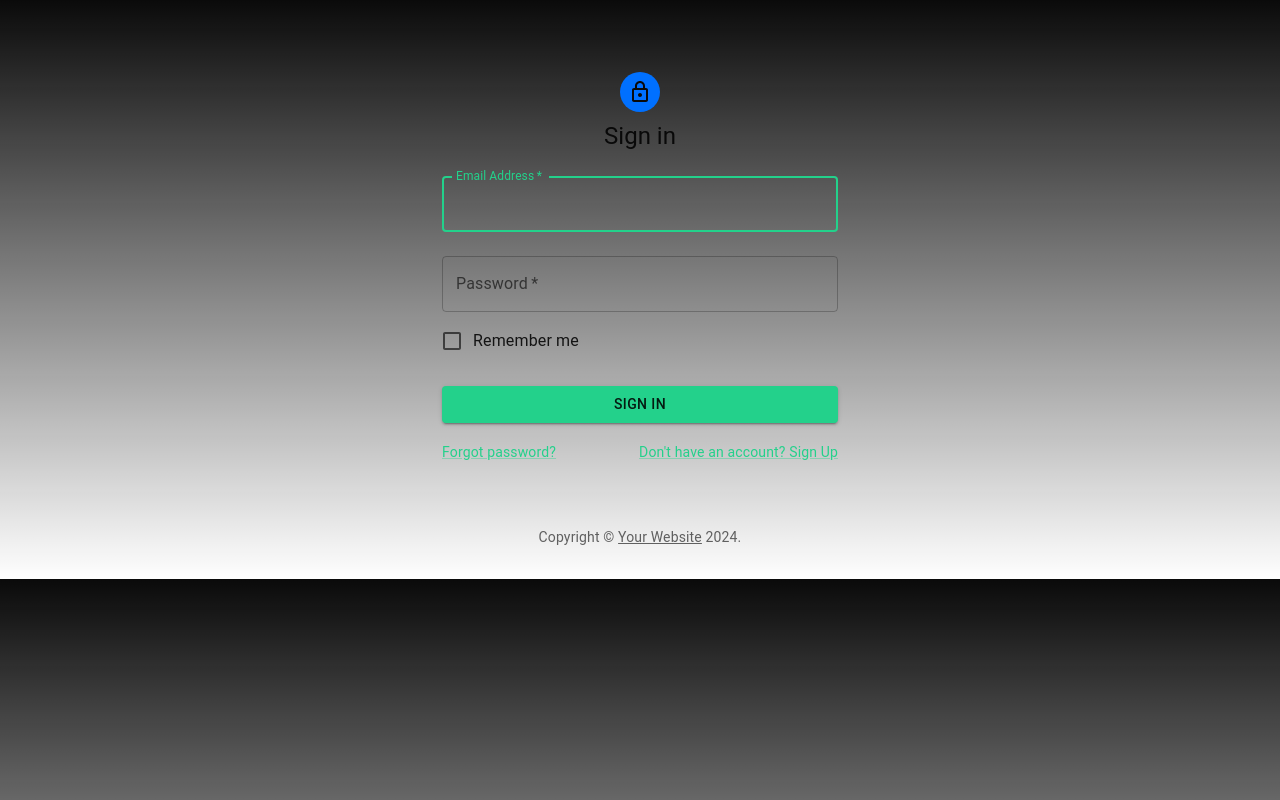
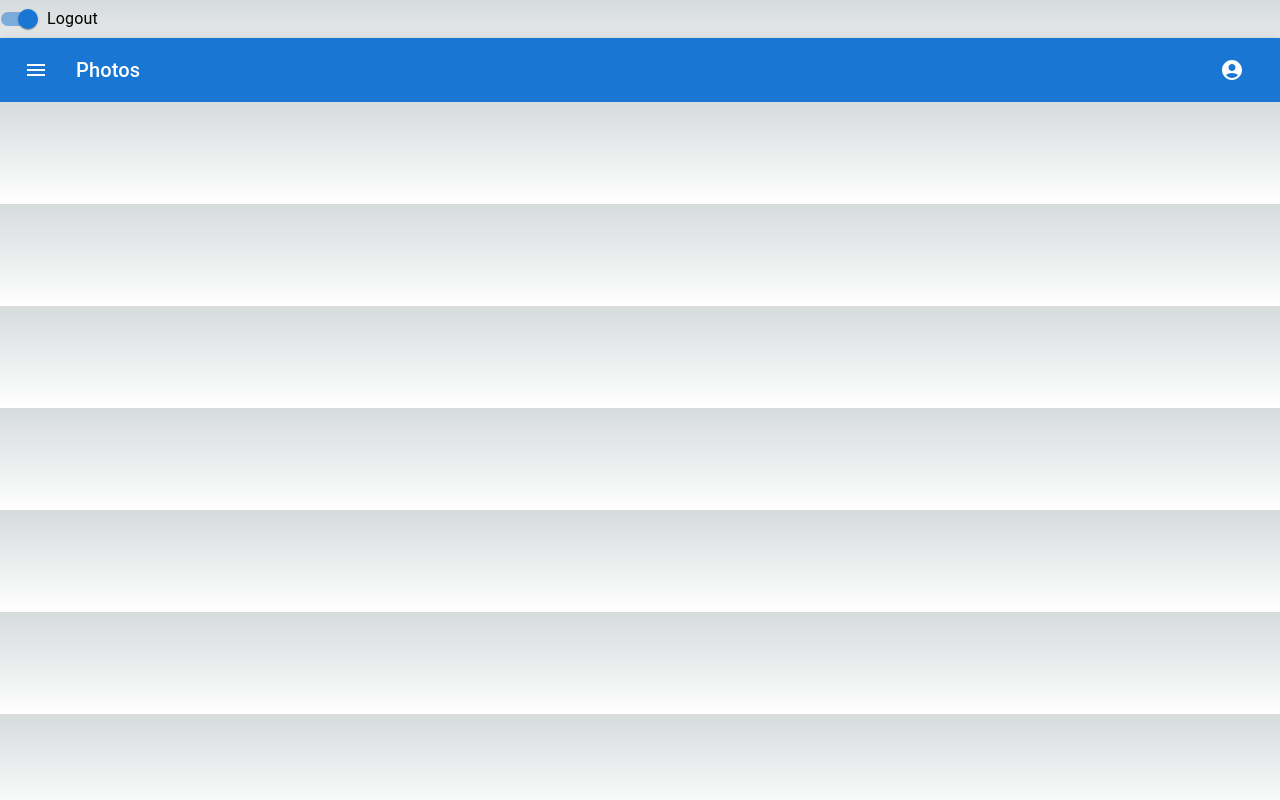
Before and after one commit to cocomittens/algo-battle, a Next.js app in the folder algo-frontend/: page / in a window 1280 px wide. Built offline with nearby package versions, Linux system fonts and the light colour scheme.

Commit message:
Add queue and results

```diff
--- a/algo-frontend/app/components/navbar.tsx
+++ b/algo-frontend/app/components/navbar.tsx
@@ -1,3 +1,4 @@
+"use client";
 import * as React from "react";
 import AppBar from "@mui/material/AppBar";
 import Box from "@mui/material/Box";
--- a/algo-frontend/app/page.tsx
+++ b/algo-frontend/app/page.tsx
@@ -2,7 +2,9 @@ import Image from "next/image";
 import styles from "./page.module.css";
 import SignIn from "./pages/signin";
 import SignUp from "./pages/signup";
+import Dashboard from "./pages/dashboard";
+import Queue from "./pages/queue";
 
 export default function Home() {
-  return <SignIn></SignIn>;
+  return <Queue></Queue>;
 }
--- /dev/null
+++ b/algo-frontend/app/pages/queue.tsx
@@ -0,0 +1,4 @@
+import NavBar from "../components/navbar";
+export default function Queue() {
+  return <NavBar></NavBar>;
+}
--- /dev/null
+++ b/algo-frontend/app/pages/results.tsx
@@ -0,0 +1,4 @@
+import NavBar from "../components/navbar";
+export default function Results() {
+  return <NavBar></NavBar>;
+}
```
